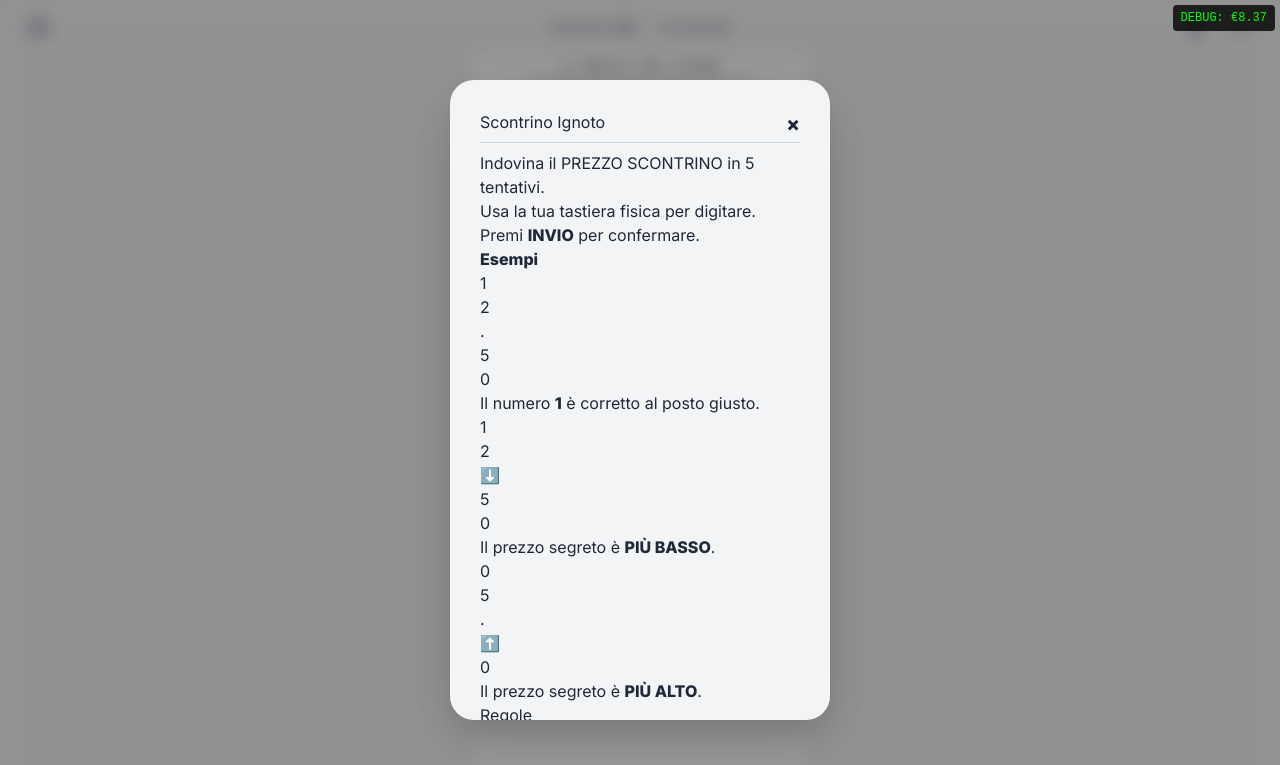
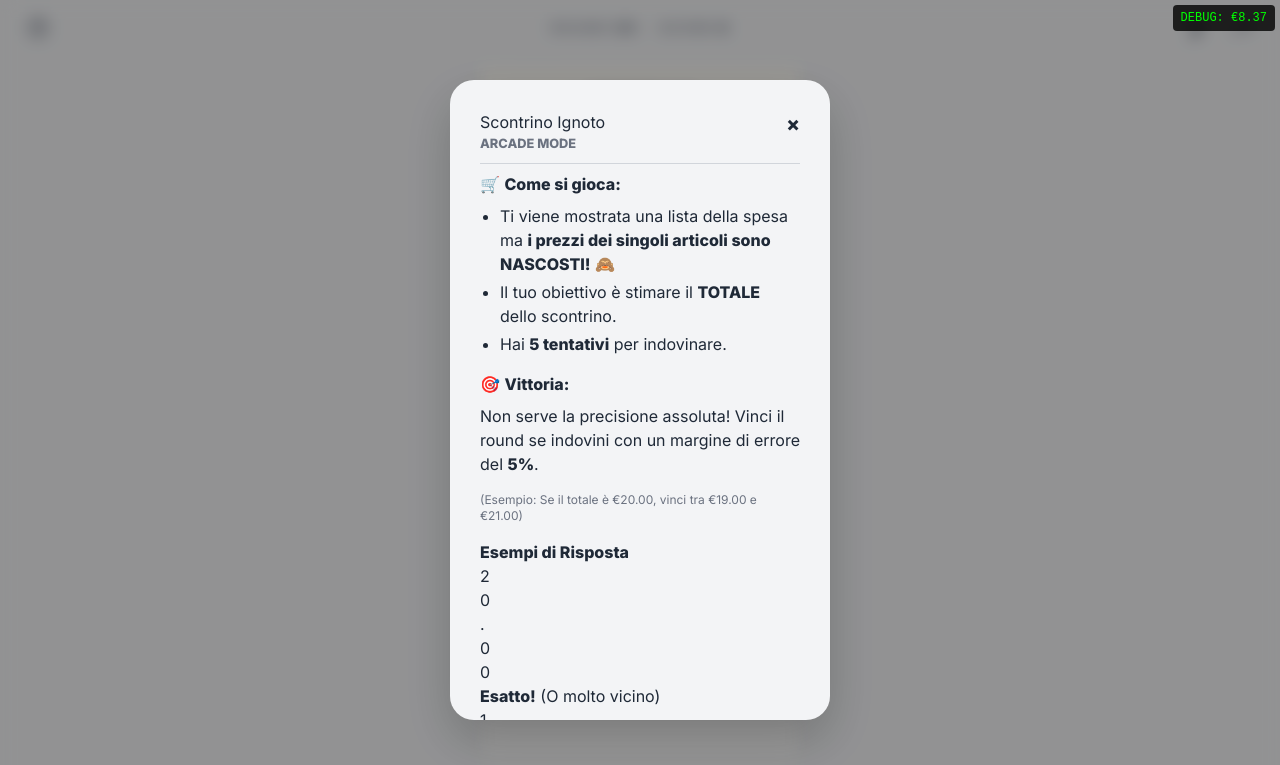
Before and after one commit to un2uck1/lo-scontrino-ignoto, a plain HTML site: page index.html in a window 1280 px wide. Both pictures are taken after a click on the button 38 px from the left and 28 px from the top of the page. Drawn offline with nearby package versions, Linux system fonts and the light colour scheme.

Commit message:
Polish: Migliorato layout scontrino (più compatto), Tutorial aggiornato e Dark Mode disattiva di default

```diff
--- a/index.html
+++ b/index.html
@@ -115,60 +115,66 @@
 
             <div class="instructions">
                 <h1>Scontrino Ignoto</h1>
+                <div
+                    style="font-size: 0.8rem; text-transform: uppercase; color: #6b7280; font-weight: 700; margin-bottom: 10px;">
+                    Arcade Mode</div>
                 <hr class="border-gray-300 my-2">
-                <p>Indovina il PREZZO SCONTRINO in 5 tentativi.</p>
-                <p>Usa la tua tastiera fisica per digitare.</p>
-                <p>Premi <strong>INVIO</strong> per confermare.</p>
+
+                <p class="mb-2">🛒 <strong>Come si gioca:</strong></p>
+                <ul class="list-disc pl-5 mb-4 space-y-1">
+                    <li>Ti viene mostrata una lista della spesa ma <strong>i prezzi dei singoli articoli sono
+                            NASCOSTI!</strong> 🙈</li>
+                    <li>Il tuo obiettivo è stimare il <strong>TOTALE</strong> dello scontrino.</li>
+                    <li>Hai <strong>5 tentativi</strong> per indovinare.</li>
+                </ul>
+
+                <p class="mb-2">🎯 <strong>Vittoria:</strong></p>
+                <p class="mb-4">Non serve la precisione assoluta! Vinci il round se indovini con un margine di errore
+                    del <strong>5%</strong>.</p>
+                <p class="text-xs text-gray-500 mb-4">(Esempio: Se il totale è €20.00, vinci tra €19.00 e €21.00)</p>
 
                 <div class="examples">
-                    <p><strong>Esempi</strong></p>
+                    <p><strong>Esempi di Risposta</strong></p>
 
                     <div class="example">
                         <div class="row">
-                            <div class="small-tile" data-state="correct">1</div>
-                            <div class="small-tile">2</div>
+                            <div class="small-tile" data-state="correct">2</div>
+                            <div class="small-tile">0</div>
                             <div class="small-tile">.</div>
-                            <div class="small-tile">5</div>
+                            <div class="small-tile">0</div>
                             <div class="small-tile">0</div>
                         </div>
-                        <p>Il numero <strong>1</strong> è corretto al posto giusto.</p>
+                        <p><strong>Esatto!</strong> (O molto vicino)</p>
                     </div>
 
                     <div class="example">
                         <div class="row">
                             <div class="small-tile">1</div>
-                            <div class="small-tile">2</div>
+                            <div class="small-tile">5</div>
                             <div class="small-tile" data-state="present">⬇️</div>
-                            <div class="small-tile">5</div>
+                            <div class="small-tile">0</div>
                             <div class="small-tile">0</div>
                         </div>
-                        <p>Il prezzo segreto è <strong>PIÙ BASSO</strong>.</p>
+                        <p>Il totale reale è <strong>più basso</strong>.</p>
                     </div>
 
                     <div class="example">
                         <div class="row">
+                            <div class="small-tile">1</div>
                             <div class="small-tile">0</div>
-                            <div class="small-tile">5</div>
                             <div class="small-tile">.</div>
                             <div class="small-tile" data-state="present">⬆️</div>
                             <div class="small-tile">0</div>
                         </div>
-                        <p>Il prezzo segreto è <strong>PIÙ ALTO</strong>.</p>
+                        <p>Il totale reale è <strong>più alto</strong>.</p>
                     </div>
                 </div>
 
-                <div class="examples">
-                    <h2>Regole</h2>
-                    <p>Devi indovinare il prezzo totale dei prodotti elencati sopra.</p>
-                    <ul>
-                        <li>Se la casella diventa <strong>VERDE</strong>, hai indovinato!</li>
-                        <li>Se appare una freccia <strong>GIALLA</strong>, ti dice se il prezzo reale è più alto o più
-                            basso.</li>
-                    </ul>
+                <div class="mt-4 p-3 bg-gray-100 rounded text-sm">
+                    <p><strong>Obiettivo:</strong> Completa 5 Round con il punteggio più alto possibile!</p>
                 </div>
 
                 <div class="text-xs text-gray-500 mt-8 text-center">
-                    <p>Ispirato a Wordle ma per la spesa.</p>
                     <p>&copy; 2026 Lo Scontrino Ignoto</p>
                 </div>
             </div>
--- a/js/settings.js
+++ b/js/settings.js
@@ -4,7 +4,7 @@ const SETTINGS_KEY = 'scontrino_settings_v1';
 export class Settings {
     constructor() {
         this.settings = {
-            darkMode: false,
+            darkMode: false, // Default OFF
             soundEnabled: true,
             hapticEnabled: true,
             highContrast: false
@@ -24,11 +24,7 @@ export class Settings {
             console.error('Failed to load settings', e);
         }
 
-        // Check system preference for dark mode on first visit
-        if (stored === null && window.matchMedia) {
-            const prefersDark = window.matchMedia('(prefers-color-scheme: dark)').matches;
-            this.settings.darkMode = prefersDark;
-        }
+        // Removed system preference check to ensure light mode default unless user sets otherwise
     }
 
     save() {
--- a/style.css
+++ b/style.css
@@ -9,9 +9,10 @@
     --bg-color: #f3f4f6;
 
     /* Receipt */
-    --receipt-bg: #ffffff;
-    --receipt-text: #374151;
-    --receipt-shadow: 0 10px 15px -3px rgba(0, 0, 0, 0.1), 0 4px 6px -2px rgba(0, 0, 0, 0.05);
+    --receipt-bg: #fffbf0;
+    /* Slightly warmer paper tone */
+    --receipt-text: #2d3436;
+    --receipt-shadow: 0 10px 20px -5px rgba(0, 0, 0, 0.15), 0 5px 10px -3px rgba(0, 0, 0, 0.1);
 
     /* Keypad Colors - REMOVED but defined for tiles */
     --key-bg: #ffffff;
@@ -90,15 +91,17 @@ body.dark-mode header button:hover {
     background-color: rgba(255, 255, 255, 0.1);
 }
 
-/* Game Container */
+/* Game Container - Compacted for better fit */
 #game-container {
     flex: 1;
     display: flex;
     flex-direction: column;
     align-items: center;
     justify-content: center;
-    padding: 20px;
-    gap: 40px;
+    /* Centered vertically */
+    padding: 10px;
+    gap: 20px;
+    /* Reduced gap */
     overflow-y: auto;
     scrollbar-width: none;
 }
@@ -170,18 +173,24 @@ body.dark-mode .progress-segment {
 
 /* ==== RECEIPT LOGIC ==== */
 #receipt-preview {
-    width: 340px;
+    width: 320px;
+    /* Slightly narrower */
     max-width: 100%;
     position: relative;
     background: var(--receipt-bg);
     color: var(--receipt-text);
     font-family: 'Courier Prime', monospace;
-    font-size: 0.85rem;
-    padding: 25px 25px 40px;
+    font-size: 0.8rem;
+    /* Slightly smaller text */
+    padding: 20px 20px 30px;
+    /* Compact padding */
     box-shadow: var(--receipt-shadow);
     border-radius: 2px;
     transform-origin: top center;
     animation: receiptSlide 0.6s cubic-bezier(0.2, 0.8, 0.2, 1);
+
+    /* Make it look like paper */
+    background-image: linear-gradient(rgba(255, 255, 255, 0.5) 0%, rgba(255, 255, 255, 0) 100%);
 }
 
 /* Realistic Jagged Edge */
@@ -197,48 +206,60 @@ body.dark-mode .progress-segment {
     background-position: bottom;
 }
 
+/* Top Jagged Edge (Optional, maybe too much noise?) - let's stick to bottom */
+
 .receipt-header {
     text-align: center;
     border-bottom: 1px dashed var(--color-text-subtle);
-    padding-bottom: 15px;
-    margin-bottom: 15px;
+    padding-bottom: 10px;
+    margin-bottom: 10px;
 }
 
 .store-name {
-    font-size: 1.2rem;
+    font-size: 1.1rem;
     font-weight: 700;
+    letter-spacing: -1px;
+    margin-bottom: 2px;
+    text-transform: uppercase;
+    color: var(--color-text);
+}
+
+.store-subtitle {
+    font-size: 0.6rem;
+    text-transform: uppercase;
+    opacity: 0.7;
     margin-bottom: 5px;
-    color: var(--color-text);
 }
 
 .product-items .flex {
     display: flex;
     justify-content: space-between;
-    margin: 8px 0;
-    line-height: 1.4;
+    margin: 4px 0;
+    /* Tighter list */
+    line-height: 1.2;
 }
 
 .receipt-footer {
-    margin-top: 20px;
+    margin-top: 15px;
     border-top: 2px solid var(--color-text);
-    padding-top: 15px;
+    padding-top: 10px;
     text-align: center;
 }
 
 .total-label {
     display: block;
     font-weight: 800;
-    font-size: 1rem;
+    font-size: 0.9rem;
     text-transform: uppercase;
     letter-spacing: 1px;
-    margin-bottom: 10px;
+    margin-bottom: 5px;
 }
 
 .barcode {
-    height: 30px;
-    width: 90%;
-    margin: 20px auto 0;
-    opacity: 0.6;
+    height: 25px;
+    width: 80%;
+    margin: 15px auto 0;
+    opacity: 0.7;
     background: repeating-linear-gradient(90deg, currentColor 0, currentColor 1px, transparent 1px, transparent 3px);
 }
 
@@ -246,26 +267,30 @@ body.dark-mode .progress-segment {
 #grid-board {
     display: flex;
     flex-direction: column;
-    gap: 10px;
+    gap: 8px;
+    /* Tighter rows */
     width: 100%;
-    max-width: 340px;
+    max-width: 320px;
 }
 
 .guess-row {
-    height: 52px;
+    height: 48px;
     position: relative;
 }
+
+/* Smaller rows */
 
 .tile {
     width: 100%;
     height: 100%;
     background: var(--key-bg);
     border: 1px solid rgba(0, 0, 0, 0.1);
-    border-radius: 12px;
+    border-radius: 8px;
+    /* Slightly squarer */
     display: flex;
     align-items: center;
     justify-content: center;
-    font-size: 1.25rem;
+    font-size: 1.15rem;
     font-weight: 600;
     color: var(--color-text);
     transition: all 0.2s cubic-bezier(0.4, 0, 0.2, 1);
@@ -455,9 +480,14 @@ body.dark-mode .tile[data-state='active'] {
 @media (max-height: 700px) {
     #game-container {
         padding: 10px;
+        gap: 15px;
     }
 
     #receipt-preview {
-        padding: 20px 20px 30px;
+        padding: 15px 15px 20px;
+    }
+
+    .guess-row {
+        height: 42px;
     }
 }
```
